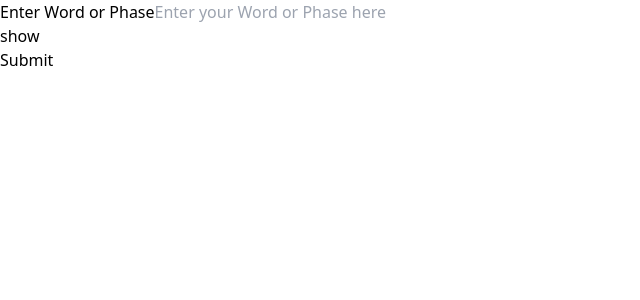
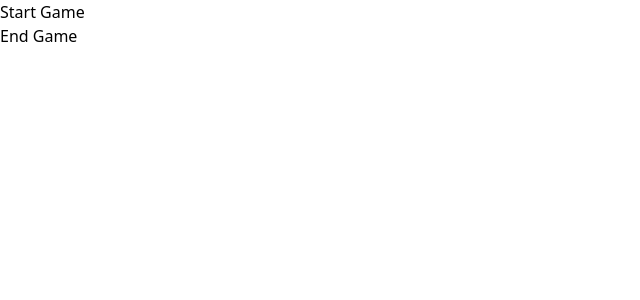
Before and after one commit to way2masoom/HangManGame, a React (Vite) app in the folder HangmanGame/: page /start in a window 1280 px wide. Shown: the top 300 px of the page, without its empty margins (0-640 px from the left). Built offline with nearby package versions, Linux system fonts and the light colour scheme.

Commit message:
pages were created using Routes

```diff
--- a/HangmanGame/src/App.jsx
+++ b/HangmanGame/src/App.jsx
@@ -1,15 +1,28 @@
+import { Route, Routes } from 'react-router-dom';
 import './App.css'
+import StartGame from './pages/StartGame'
+import PlayGame from './pages/PlayGame';
 
-import TextInputFormContainer from './components/TextInputForm/TextInputFormContainer';
+// import TextInputFormContainer from './components/TextInputForm/TextInputFormContainer';
+
+function App() {
+  return (
+    <Routes>
+
+      <Route path='/start' element={<StartGame />} />
+      <Route path='/play' element={<PlayGame />} />
+      <Route path='/' element={<div>HOME</div>} />
+
+
+    </Routes>
 
 
 
-function App() {
-  return (
-    <div>
-      {/* Importing Text Input Form */}
-      <TextInputFormContainer/>
-    </div>
+
+    // <div>
+    //   {/* Importing Text Input Form */}
+    //   <TextInputFormContainer/>
+    // </div>
 
 
   )
--- /dev/null
+++ b/HangmanGame/src/pages/PlayGame.jsx
@@ -0,0 +1,9 @@
+function PlayGame() {
+    return (
+        <>
+            <h1>Play Game</h1>
+        </>
+    );
+}
+
+export default PlayGame;
--- a/HangmanGame/src/pages/StartGame.jsx
+++ b/HangmanGame/src/pages/StartGame.jsx
@@ -2,10 +2,12 @@
 function StartGame() {
 
     // React Fragment
-    <>
-        <h1>Start Game</h1>
-        <h3>End Game</h3>
-    </>
+    return (
+        <>
+            <h1>Start Game</h1>
+            <h3>End Game</h3>
+        </>
+    );
 }
 
 export default StartGame;
```
